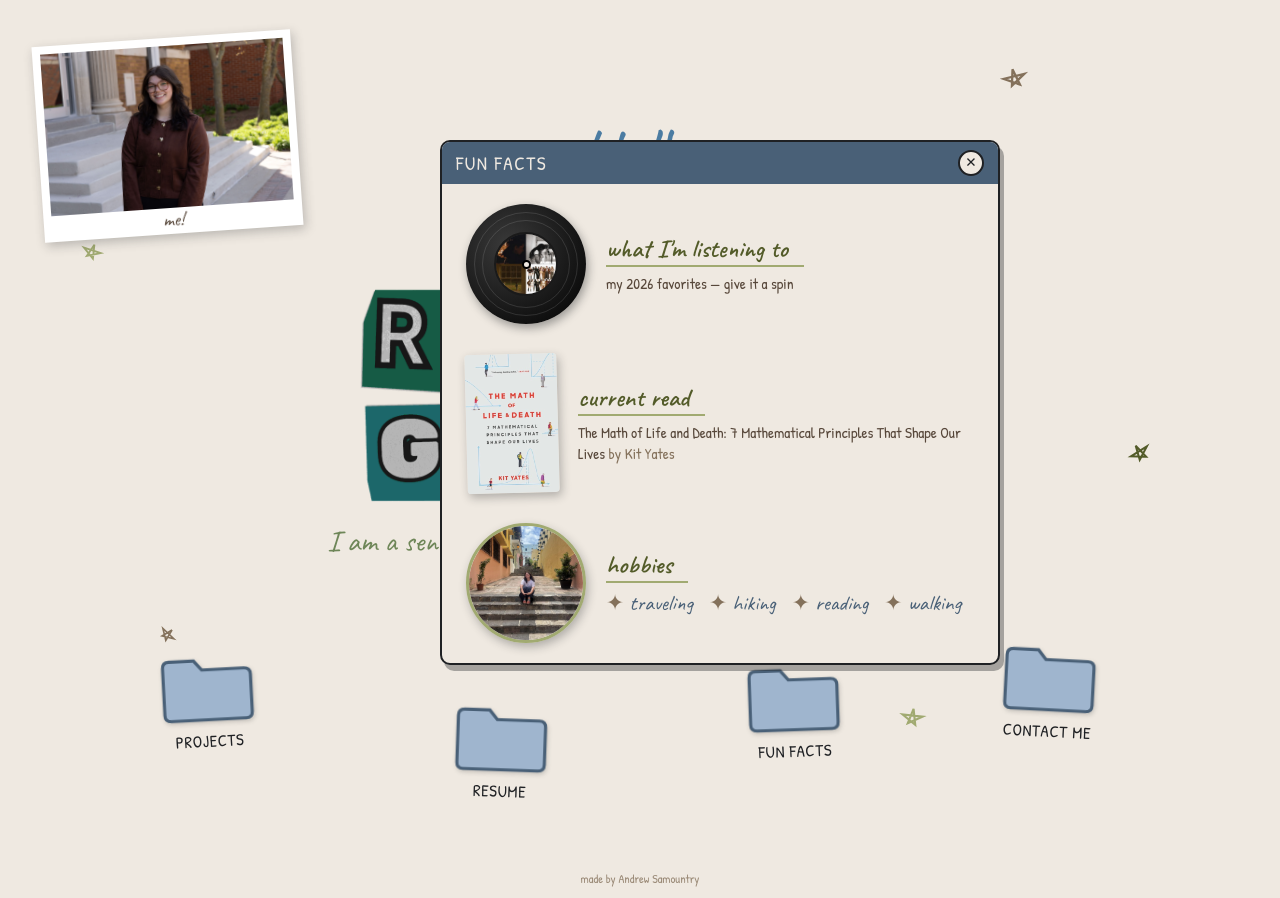
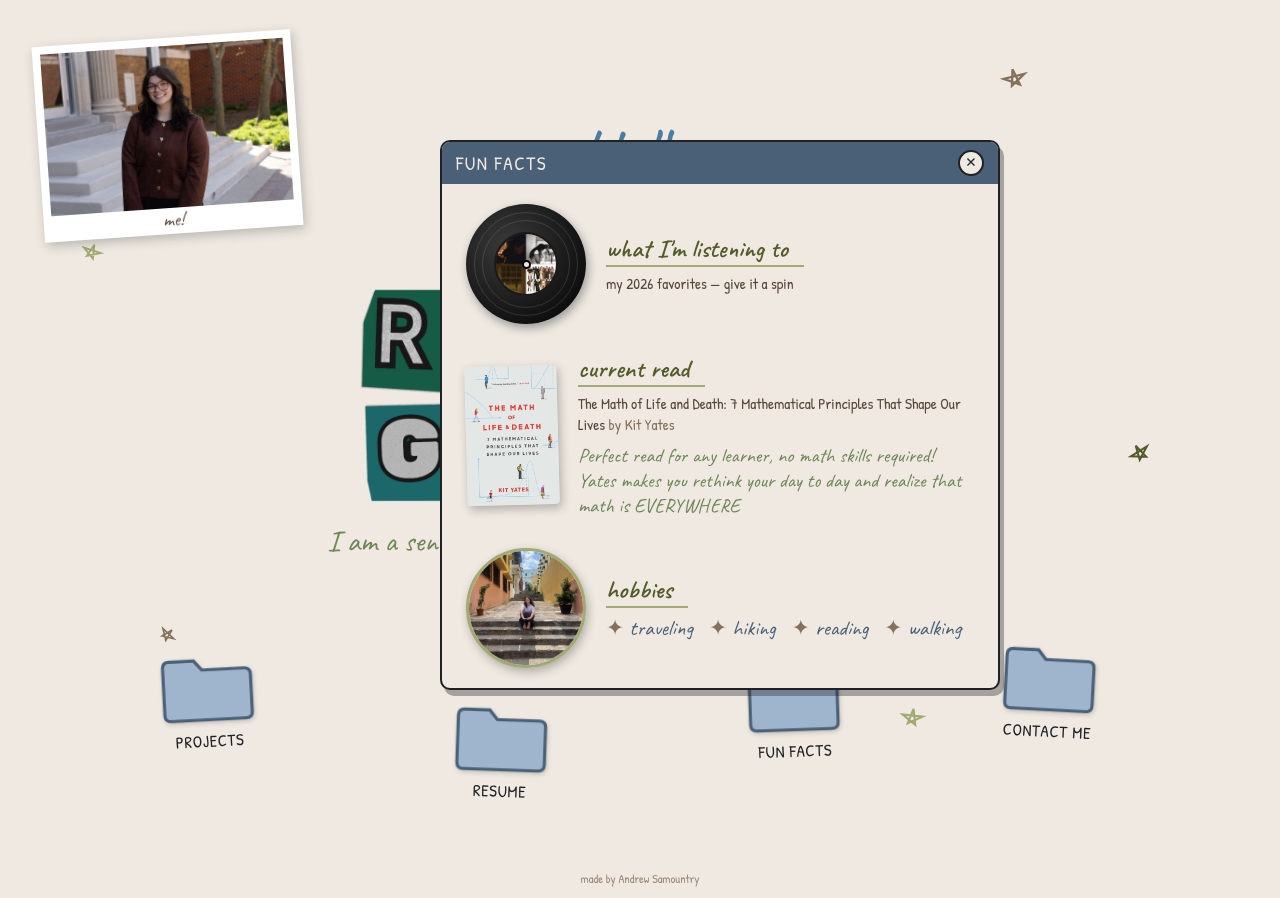
Before and after one commit to AndSam321/rachel-garcia-website-v2, a Next.js app: page / in a window 1280 px wide. Both pictures are taken after a click on the button "FUN FACTS". Built offline with nearby package versions, Linux system fonts and the light colour scheme.

Commit message:
Add book blurb and substack label update

```diff
--- a/src/components/windows/FunFactsWindow.module.css
+++ b/src/components/windows/FunFactsWindow.module.css
@@ -29,6 +29,13 @@
 
 .author {
   color: var(--tan);
+}
+
+.blurb {
+  margin-top: 8px;
+  font-size: 1.25rem;
+  line-height: 1.25;
+  color: var(--green);
 }
 
 .vinyl {
--- a/src/components/windows/FunFactsWindow.tsx
+++ b/src/components/windows/FunFactsWindow.tsx
@@ -40,6 +40,10 @@ export default function FunFactsWindow() {
             The Math of Life and Death: 7 Mathematical Principles That Shape Our
             Lives <span className={styles.author}>by Kit Yates</span>
           </p>
+          <p className={`hand ${styles.blurb}`}>
+            Perfect read for any learner, no math skills required! Yates makes
+            you rethink your day to day and realize that math is EVERYWHERE
+          </p>
         </div>
       </section>
 
--- a/src/lib/defaultContent.ts
+++ b/src/lib/defaultContent.ts
@@ -16,7 +16,7 @@ export const defaultContent: SiteContent = {
     {
       id: "substack",
       kind: "substack",
-      label: "Rachel Gone Global",
+      label: "Rachel Gone Global - My personal blog!",
       href: "https://substack.com/@rachelmgarcia?r=61pi0g&utm_campaign=profile&utm_medium=profile-page",
     },
     {
```
